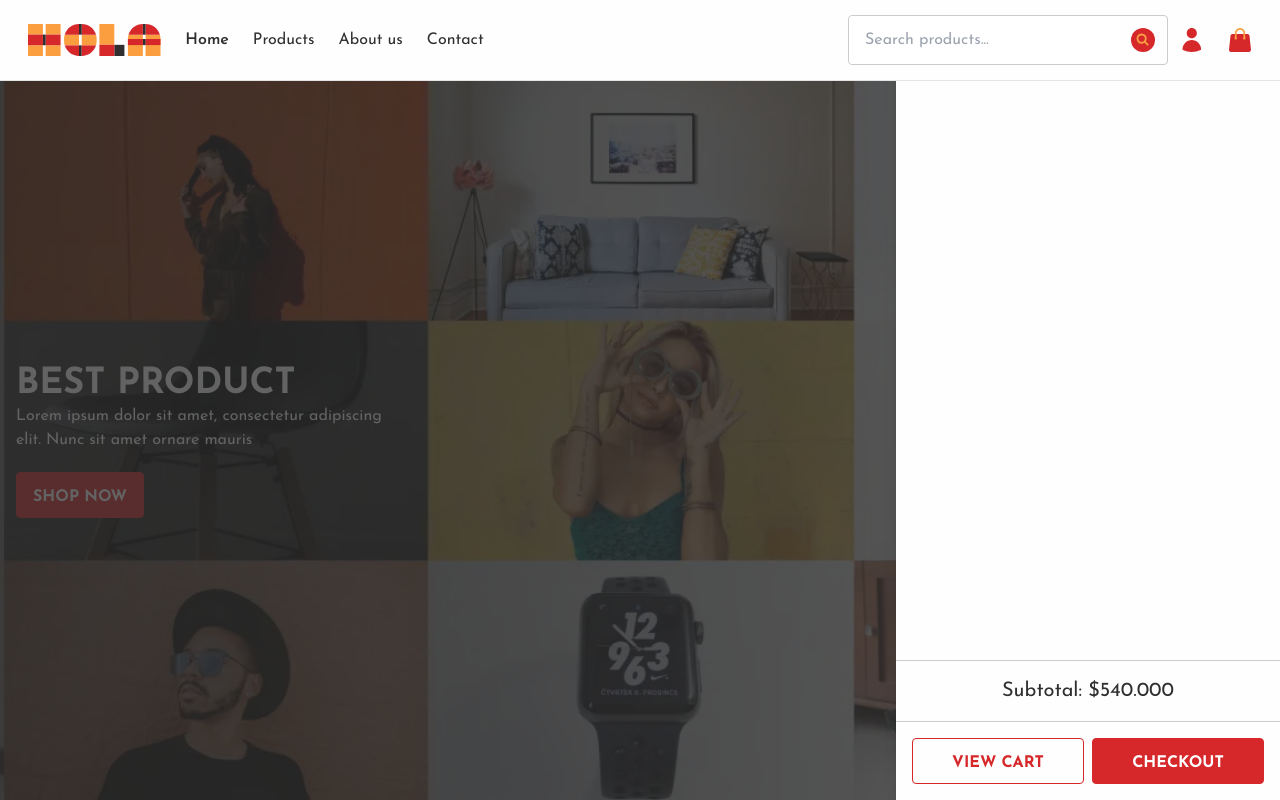
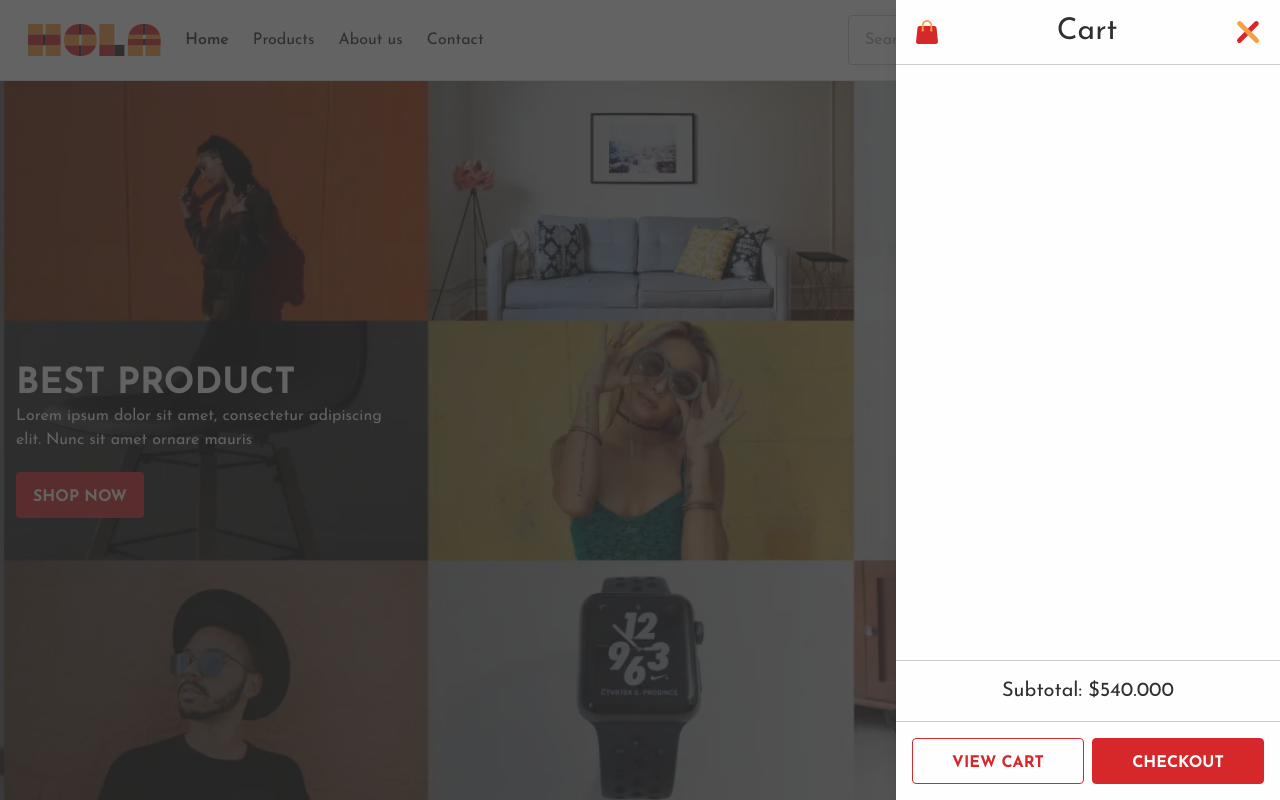
Before and after one commit to santilarae/hola-store, a React (Vite) app: page / in a window 1280 px wide. Both pictures are taken after a click on the button 1240 px from the left and 40 px from the top of the page. Shown: the top 800 px of the page. Built offline with nearby package versions, Linux system fonts and the light colour scheme; no server answers.

Commit message:
Z-index for Navbar and ShoppingCart

```diff
--- a/src/components/Navbar.tsx
+++ b/src/components/Navbar.tsx
@@ -24,7 +24,7 @@ const Navbar = () => {
   const dispatch = useAppDispatch()
 
   return (
-    <header className='sticky top-0 left-0 py-2 px-4 border-b border-neutral/50 md:py-3 bg-light z-50'>
+    <header className='sticky top-0 left-0 py-2 px-4 border-b border-neutral/50 md:py-3 bg-light z-40'>
       <div className='flex items-center max-w-7xl m-auto'>
         <button
           className='text-xl p-3 w-12 h-12 relative md:hidden'
--- a/src/components/ShoppingCart.tsx
+++ b/src/components/ShoppingCart.tsx
@@ -9,7 +9,7 @@ const ShoppingCart = () => {
     <div
       className={`${
         showShoppingCart ? 'visible' : 'invisible'
-      } fixed top-0 left-0 w-full h-screen bg-dark/75 transition duration-500`}
+      } fixed top-0 left-0 w-full h-screen bg-dark/75 transition duration-500 z-50`}
     >
       <aside
         className={`${
```
